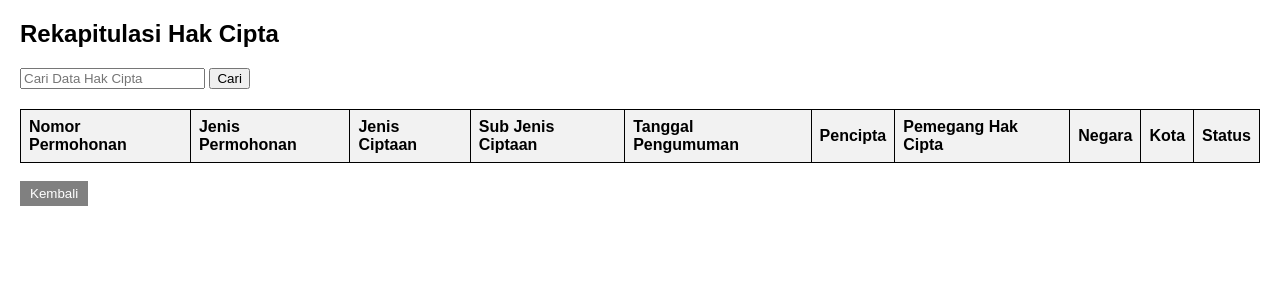
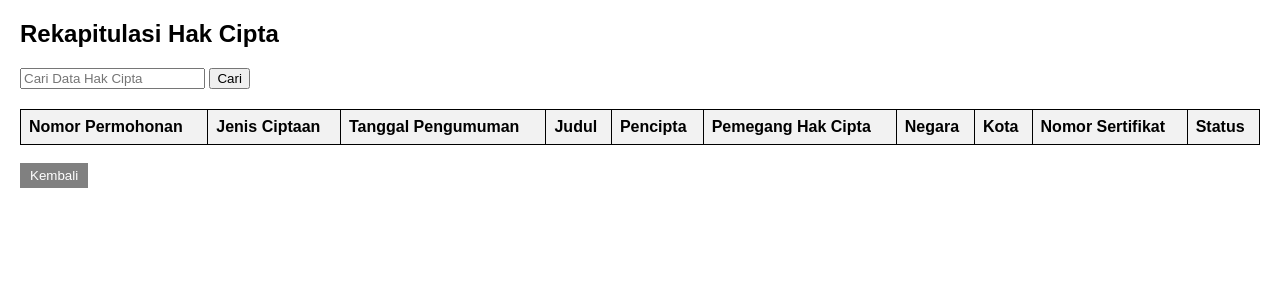
Before and after one commit to jabie393/hki_project, a PHP site: page /rekapitulasi.php in a window 1280 px wide. Shown: the top 300 px of the page. Run offline with PHP 8.4, Linux system fonts and the light colour scheme; data that the repository does not hold is empty.

Commit message:
BE Update

```diff
--- a/admin.php
+++ b/admin.php
@@ -70,8 +70,10 @@ $result = $conn->query("SELECT registrations.*, users.username FROM registration
                     <?php if ($row['status'] == 'Pending') { ?>
                         <form action="services/approve.php" method="POST" enctype="multipart/form-data">
                             <input type="hidden" name="id" value="<?= $row['id'] ?>">
-                            <label>Nomor Permohonan (Opsional):</label>
-                            <input type="text" name="nomor_permohonan">
+                            <label>Nomor Permohonan:</label><br>
+                            <input type="text" name="nomor_permohonan" placeholder="Opsional"><br>
+                            <label>Nomor Sertifikat:</label><br>
+                            <input type="text" name="nomor_sertifikat" placeholder="Opsional">
                             <input type="file" name="certificate">
                             <button type="submit" class="btn btn-safe" onclick="return confirm('Yakin ingin menyetujui pengajuan ini?')">Upload & Setujui</button>
                             <a href="services/delete_hki.php?id=<?php echo $row['id']; ?>" class="btn btn-danger" onclick="return confirm('Yakin ingin menghapus?')">Hapus</a>
--- a/rekapitulasi.php
+++ b/rekapitulasi.php
@@ -5,16 +5,16 @@ include 'config/config.php';
 $search = isset($_GET['search']) ? $conn->real_escape_string($_GET['search']) : '';
 
 // Query hanya mengambil data dari tabel registrations
-$query = "SELECT id, nomor_permohonan, jenis_permohonan, jenis_hak_cipta, sub_jenis_hak_cipta, tanggal_pengumuman, negara_pengumuman, kota_pengumuman, status
+$query = "SELECT id, nomor_permohonan, jenis_hak_cipta, tanggal_pengumuman, judul_hak_cipta, negara_pengumuman, kota_pengumuman, nomor_sertifikat, status
           FROM registrations
           WHERE status = 'Terdaftar'
           AND (nomor_permohonan LIKE '%$search%'
-          OR jenis_permohonan LIKE '%$search%'
+          OR judul_hak_cipta LIKE '%$search%'
           OR jenis_hak_cipta LIKE '%$search%'
-          OR sub_jenis_hak_cipta LIKE '%$search%'
           OR tanggal_pengumuman LIKE '%$search%'
           OR negara_pengumuman LIKE '%$search%'
-          OR kota_pengumuman LIKE '%$search%')";
+          OR kota_pengumuman LIKE '%$search%'
+          OR nomor_sertifikat LIKE '%$search%')";
 
 $result = $conn->query($query);
 ?>
@@ -41,27 +41,27 @@ $result = $conn->query($query);
 <table>
     <tr>
         <th>Nomor Permohonan</th>
-        <th>Jenis Permohonan</th>
         <th>Jenis Ciptaan</th>
-        <th>Sub Jenis Ciptaan</th>
         <th>Tanggal Pengumuman</th>
+        <th>Judul</th>
         <th>Pencipta</th>
         <th>Pemegang Hak Cipta</th>
         <th>Negara</th>
         <th>Kota</th>
+        <th>Nomor Sertifikat</th>
         <th>Status</th>
     </tr>
     <?php while ($row = $result->fetch_assoc()) { ?>
         <tr>
             <td><?php echo htmlspecialchars($row['nomor_permohonan'] ?? '-'); ?></td>
-            <td><?php echo htmlspecialchars($row['jenis_permohonan']); ?></td>
             <td><?php echo htmlspecialchars($row['jenis_hak_cipta']); ?></td>
-            <td><?php echo htmlspecialchars($row['sub_jenis_hak_cipta']); ?></td>
             <td><?php echo htmlspecialchars($row['tanggal_pengumuman']); ?></td>
+            <td><?php echo htmlspecialchars($row['judul_hak_cipta']); ?></td>
             <td><button class="btn btn-info" onclick="showCreator(<?php echo $row['id']; ?>)">Detail Pencipta</button></td>
             <td>Universitas Raden Rahmat Malang</td>
             <td><?php echo htmlspecialchars($row['negara_pengumuman']); ?></td>
             <td><?php echo htmlspecialchars($row['kota_pengumuman']); ?></td>
+            <td><?php echo htmlspecialchars($row['nomor_sertifikat'] ?? '-'); ?></td>
             <td><?php echo htmlspecialchars($row['status']); ?></td>
         </tr>
     <?php } ?>
--- a/services/edit_nomor_permohonan.php
+++ b/services/edit_nomor_permohonan.php
@@ -30,7 +30,6 @@ if ($_SERVER["REQUEST_METHOD"] == "POST" && isset($_POST['id'], $_POST['nomor_pe
     $stmt->close();
 }
 
-// Redirect kembali ke halaman admin
 header("Location: ../rekap_hki.php");
 exit();
 ?>
```
Also changed, not shown: rekap_hki.php (+16 -4 lines), services/approve.php (+14 -9 lines), services/edit_nomor_sertifikat.php (added, +35 -0 lines), uploads/users/2/files/69/Screenshot (77).png (added), uploads/users/3/files/68/certificates/certificate_1743082804.png (added).
